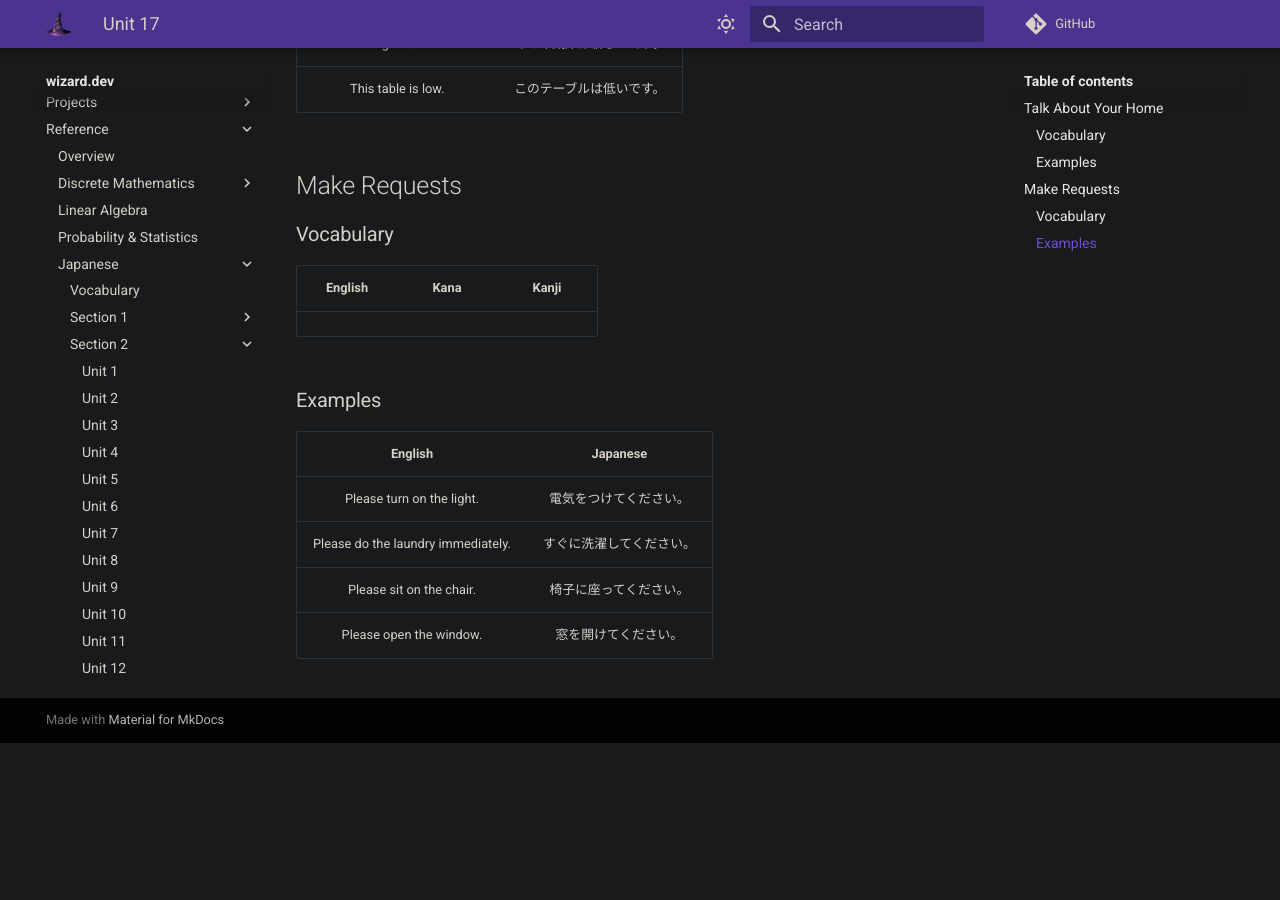
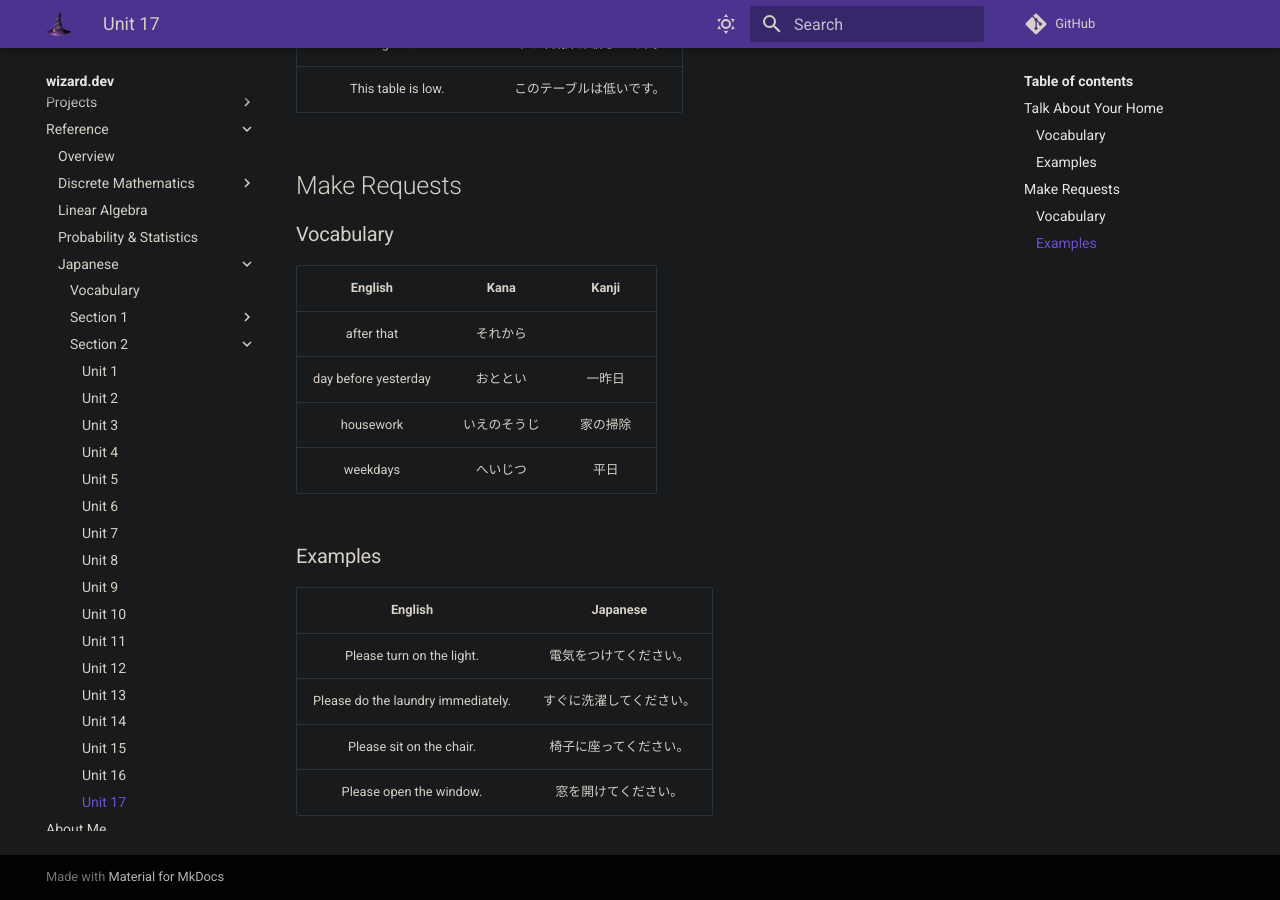
Before and after one commit to zkWildfire/wizard.dev, an MkDocs documentation site: the page built from docs/reference/japanese/section-2/unit-17.md, in a window 1280 px wide and 900 px high, scrolled down 714 px. Built offline with MkDocs 1.6.1 and Material for MkDocs 9.7.7, drawn with Linux system fonts in a browser that asks for light colours; comment, search, counter and statistics services are not loaded; before the commit the page ends 1457 px from its top, so only the background shows below that.

```diff
--- a/docs/reference/japanese/section-2/unit-17.md
+++ b/docs/reference/japanese/section-2/unit-17.md
@@ -20,6 +20,10 @@
 ### Vocabulary
 | English | Kana | Kanji |
 |:-------:|:----:|:-----:|
+| after that | それから | |
+| day before yesterday | おととい | 一昨日 |
+| housework | いえのそうじ | 家の掃除 |
+| weekdays | へいじつ | 平日 |
 
 ### Examples
 | English | Japanese |
```
Also changed, not shown: docs/reference/japanese/section-2/unit-1.md (+1 -1 lines), docs/reference/japanese/section-2/unit-6.md (+2 -2 lines), docs/reference/japanese/vocabulary.md (+7 -3 lines).
